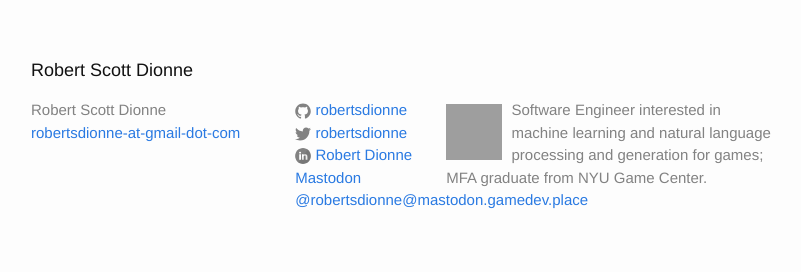
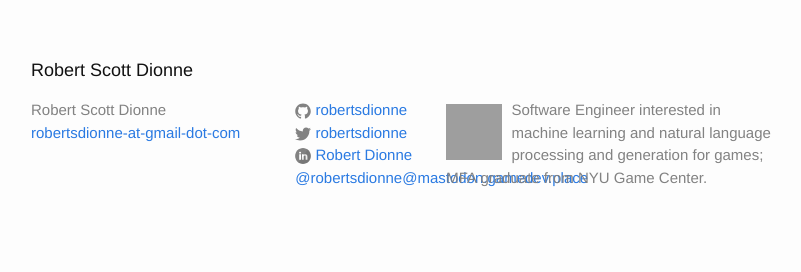
Before and after one commit to robertsdionne/robertsdionne.github.io, a Jekyll site: the page built from index.html, in a window 1280 px wide, cut to the strip 687-959 px from the top of the page. Shown: the whole strip, without its empty margins (239-1040 px from the left). Built offline with Jekyll 4.4.1, drawn with Linux system fonts in a browser that asks for light colours; the list of posts is cut into pages by our own code; after the commit the page ends 936 px from its top, so only the background shows below that; grey boxes are pictures that could not be loaded.

Commit message:
Update footer.html

```diff
--- a/_includes/footer.html
+++ b/_includes/footer.html
@@ -63,7 +63,7 @@
           {% endif %}
 
           <li>
-            <a rel="me" href="https://mastodon.gamedev.place/@robertsdionne">Mastodon <span class="username">@robertsdionne@mastodon.gamedev.place</span></a>
+            <a rel="me" href="https://mastodon.gamedev.place/@robertsdionne"><span class="username">@robertsdionne@mastodon.gamedev.place</span></a>
           </li>
         </ul>
       </div>
```
